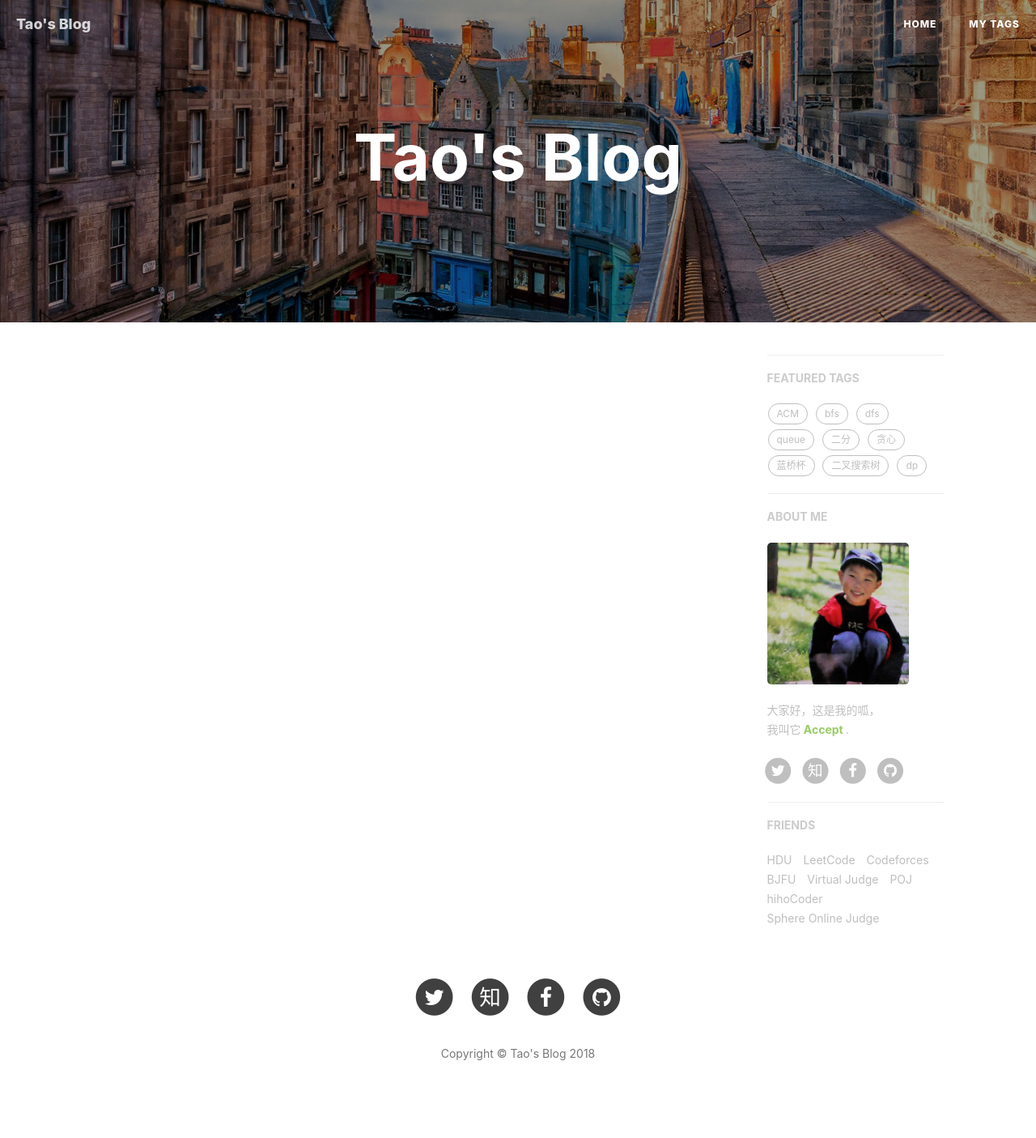
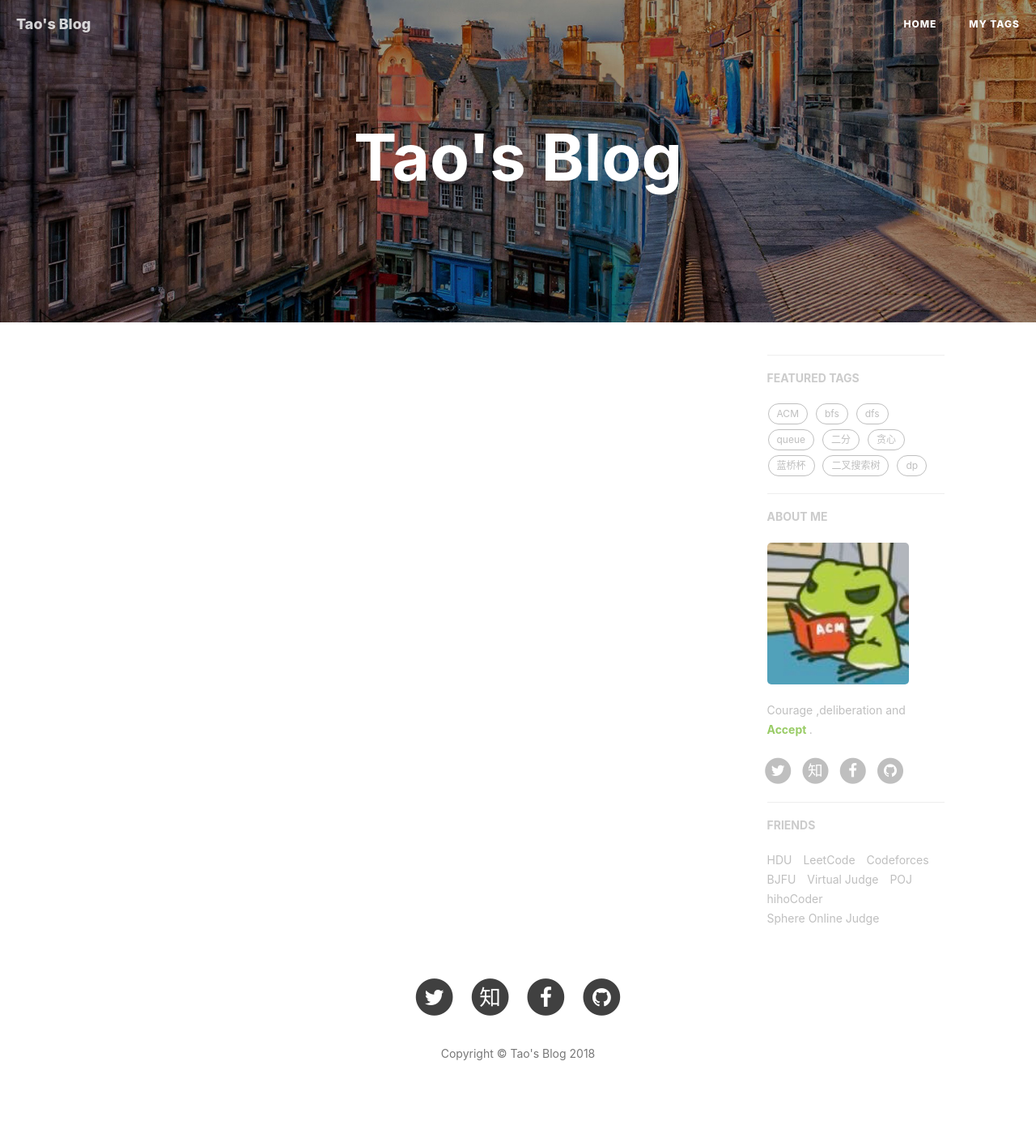
Before and after one commit to pandaKINandQUEEN/GinKo-BFU.github.io, a Jekyll site: the page built from img/Mat/xxx.md, in a window 1280 px wide. Shown: the whole page at 81% size. Built offline with Jekyll 4.4.1, drawn with Linux system fonts in a browser that asks for light colours; nearby versions of some CDN libraries; our own code applies the rules of GitHub Pages for plain Markdown files; comment, search, counter and statistics services are not loaded.

Commit message:
Update _config.yml

```diff
--- a/_config.yml
+++ b/_config.yml
@@ -79,9 +79,9 @@ netease_comment: false
 
 # Sidebar settings
 sidebar: true                           # whether or not using Sidebar.
-sidebar-about-description: "大家好，这是我的呱，<br>我叫它<font color=#99cc66><b> Accept </b></font>."
+sidebar-about-description: "Courage ,deliberation and <font color=#99cc66><b> Accept </b></font>."
 # TODO need add the headshot
-sidebar-avatar: /img/myphoto.jpg      # use absolute URL, seeing it's used in both `/` and `/about/`
+sidebar-avatar: /img/Accept.jpg      # use absolute URL, seeing it's used in both `/` and `/about/`
 
 
 
```
